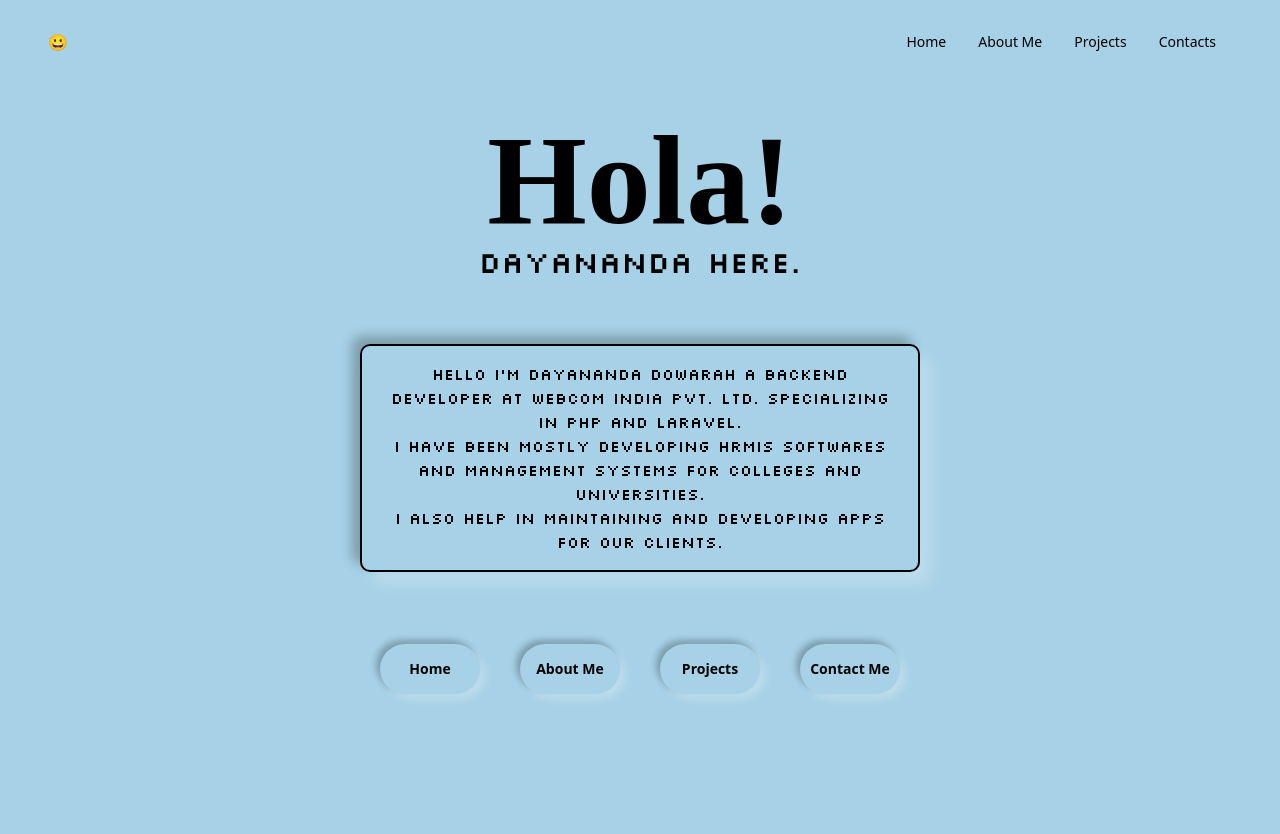
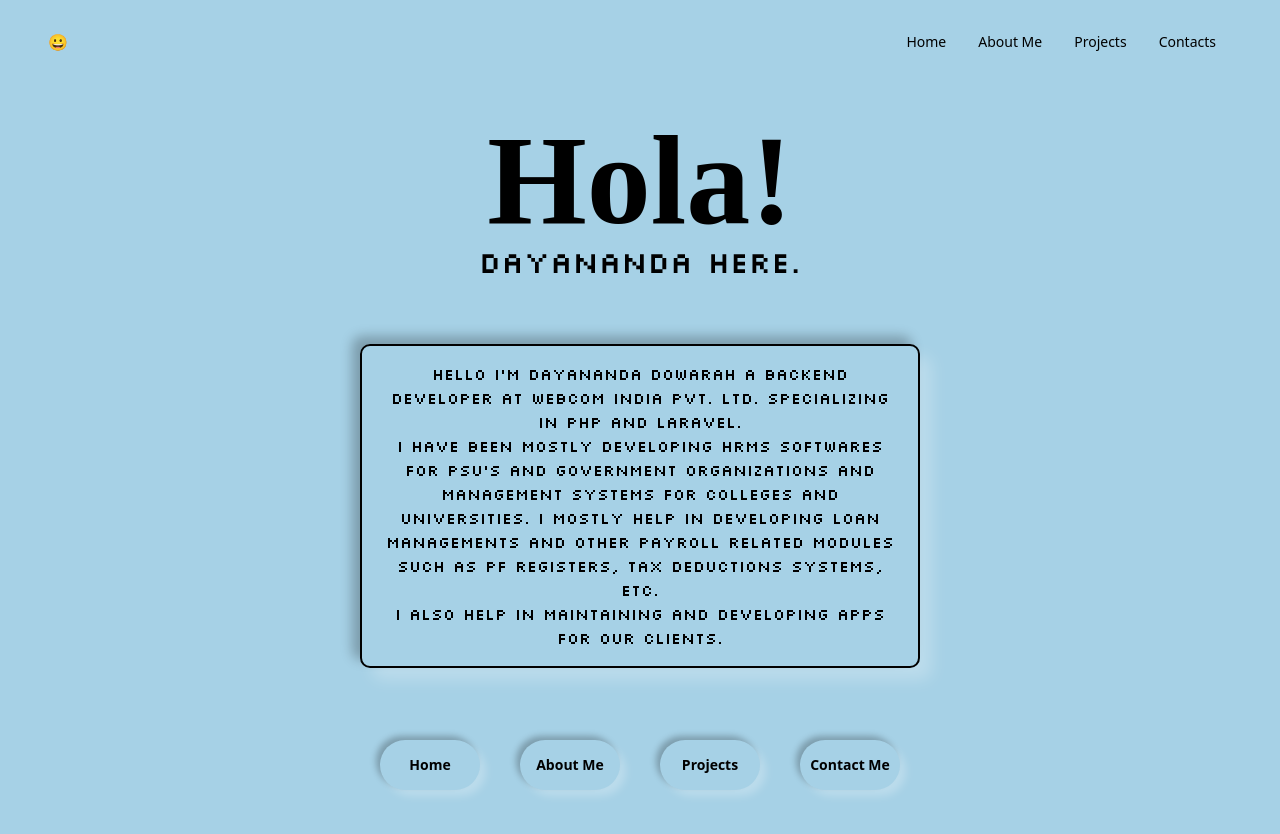
Before and after one commit to kuromadara/portfolio, a Next.js app: page / in a window 1280 px wide. Shown: the top 834 px of the page. Built offline with nearby package versions, Linux system fonts and the light colour scheme; a web font is replaced by a local one.

Commit message:
description update

```diff
--- a/pages/index.tsx
+++ b/pages/index.tsx
@@ -21,7 +21,8 @@ function HomePage() {
               at <a href="https://webcomindia.biz/">Webcom India Pvt. Ltd.</a> Specializing in PHP and Laravel.
             </div>
             <div className="text-center font-pixel">
-              I have been mostly developing HRMIS softwares and Management Systems for colleges and universities.
+              I have been mostly developing HRMS softwares for PSU's and Government Organizations and Management Systems for colleges and universities.
+              I mostly help in developing Loan Managements and other payroll related modules such as PF Registers, Tax Deductions Systems, etc.
               <br/>
               I also help in maintaining and developing Apps for our clients.
             </div>
```
